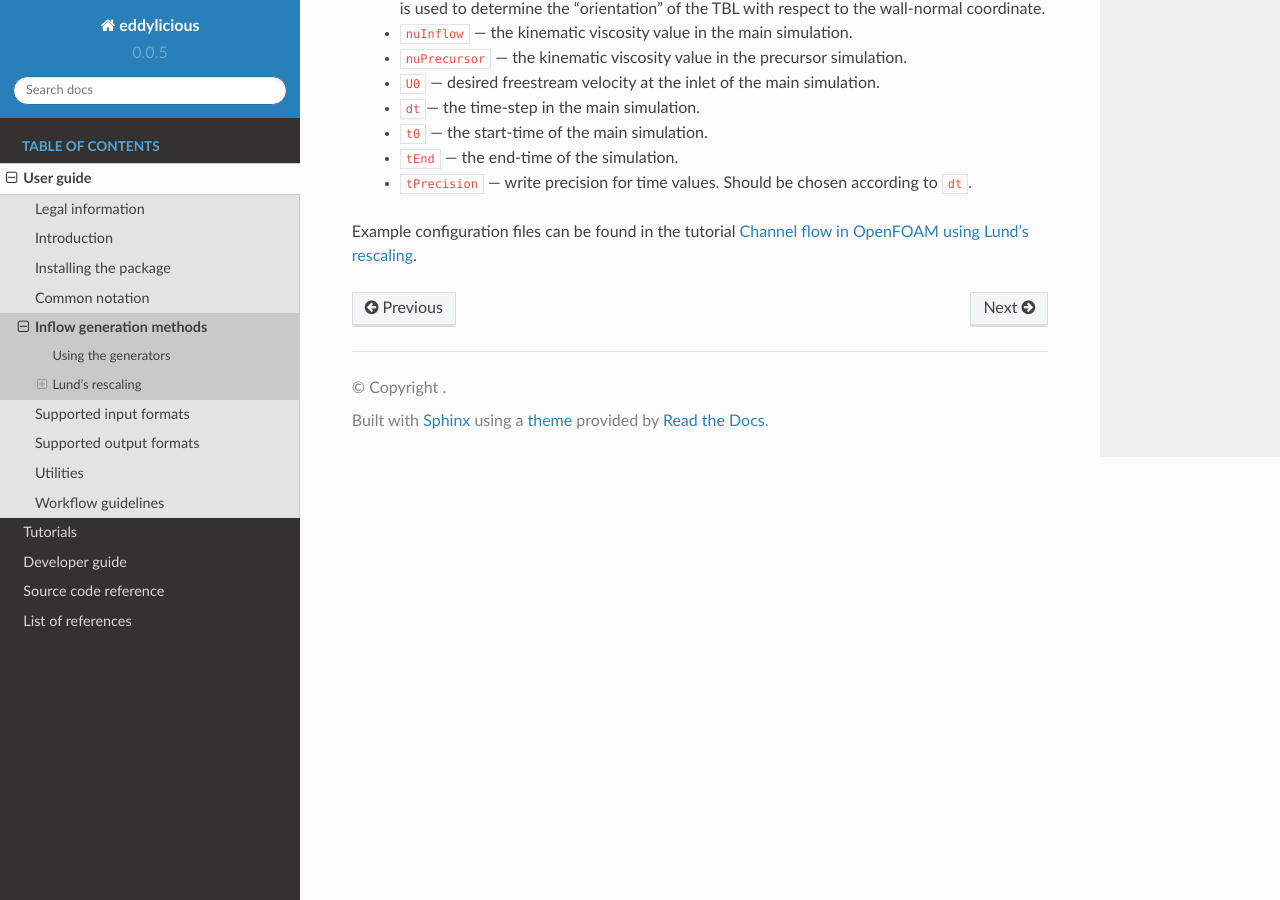
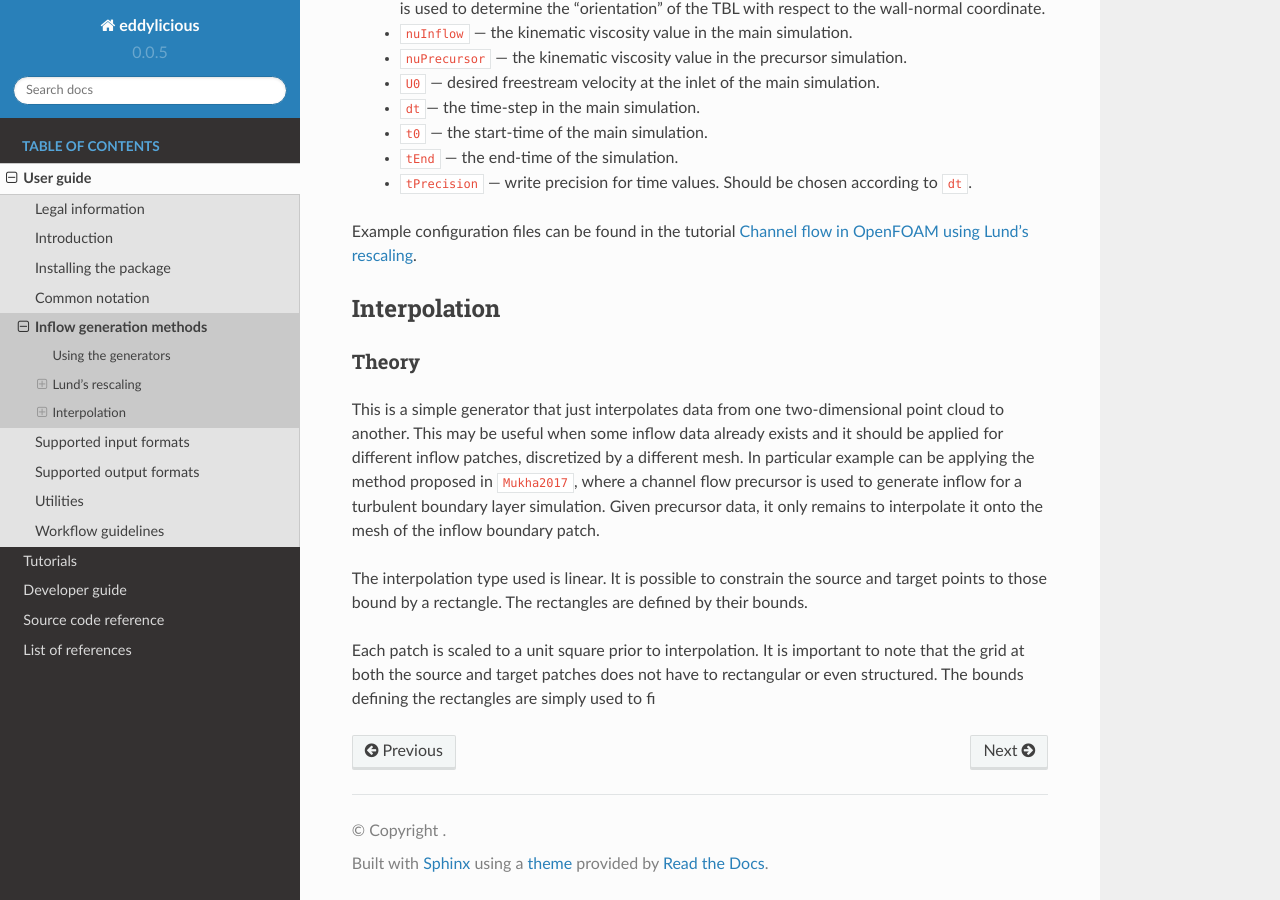
Before and after one commit to timofeymukha/eddylicious, a Sphinx documentation site: the page built from docs/user_guide/generation_methods.rst, in a window 1280 px wide and 900 px high, scrolled down 4417 px. Built offline with Sphinx 7.4.7 and the Read the Docs theme 2.0.0, drawn with Linux system fonts in a browser that asks for light colours; cross-references to code outside the pages are shown as plain code.

Commit message:
Working on docs

```diff
--- a/docs/bibl.bib
+++ b/docs/bibl.bib
@@ -1,3 +1,15 @@
+@article{Mukha2017,
+author = {Mukha, T. and Liefvendahl, M.},
+doi = {10.1016/j.compfluid.2017.06.020},
+journal = {Computers and Fluids},
+keywords = {Inflow conditions,Large-,Turbulent boundary layers},
+pages = {21--33},
+title = {{The generation of turbulent inflow boundary conditions using precursor channel flow simulations}},
+volume = {156},
+year = {2017}
+}
+
+
 article{Sillero2011,
 author = {Sillero, J. and Jim{\'{e}}nez, J. and Moser, R. D. and Malaya, N. P.},
 doi = {10.1088/1742-6596/318/2/022023},
--- a/docs/user_guide/generation_methods.rst
+++ b/docs/user_guide/generation_methods.rst
@@ -274,3 +274,30 @@ define the following parameters.
 
 Example configuration files can be found in the tutorial
 :ref:`tut_of_channel_lund`.
+
+.. _interpolation:
+
+Interpolation
+-------------
+
+Theory
+______
+This is a simple generator that just interpolates data from one two-dimensional
+point cloud to another.
+This may be useful when some inflow data already exists and it should be
+applied for different inflow patches, discretized by a different mesh.
+In particular example can be applying the method proposed in :cite:`Mukha2017`,
+where a channel flow precursor is used to generate inflow for a turbulent
+boundary layer simulation.
+Given precursor data, it only remains to interpolate it onto the mesh of the
+inflow boundary patch.
+
+The interpolation type used is linear.
+It is possible to constrain the source and target points to those bound by a
+rectangle.
+The rectangles are defined by their bounds.
+
+Each patch is scaled to a unit square prior to interpolation.
+It is important to note that the grid at both the source and target patches
+does not have to rectangular or even structured.
+The bounds defining the rectangles are simply used to fi
--- a/docs/user_guide/legal.rst
+++ b/docs/user_guide/legal.rst
@@ -6,6 +6,9 @@ Legal information
 
 Eddylicious is free software and is provided under the `GNU GPL
 Version 3 <http://www.gnu.org/licenses/gpl-3.0.en.html>`_.
+
+The copyright to the code and documentation is owned by the author of the code,
+Timofey Mukha.
 
 Please take notice of the following disclaimers.
 
```
